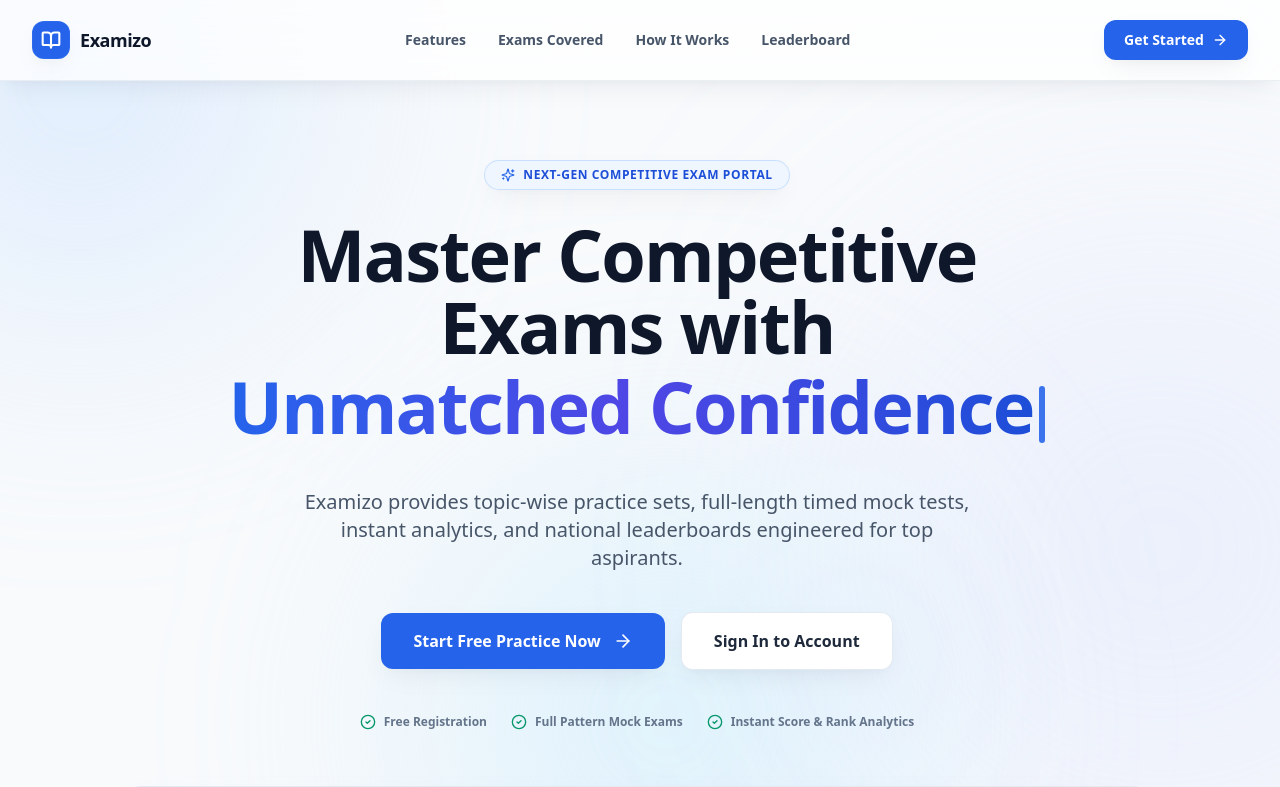
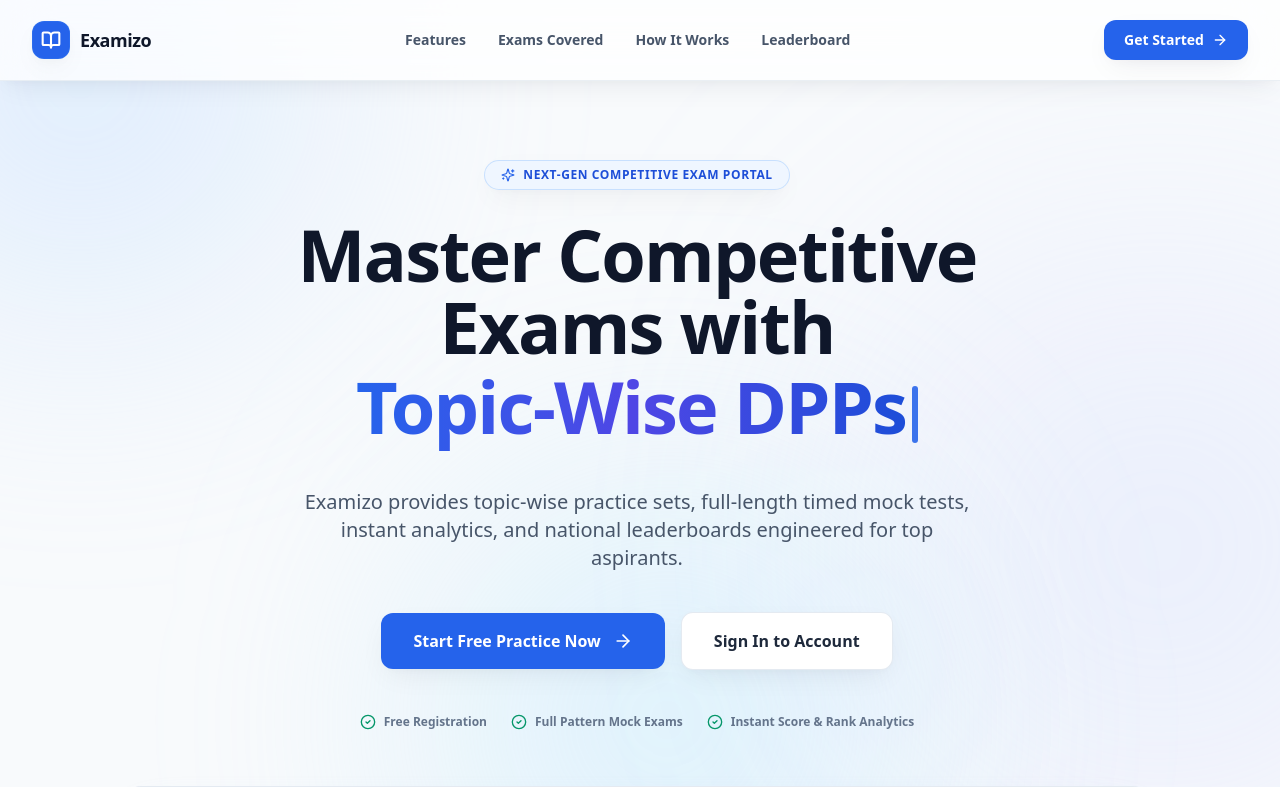
Before and after one commit to VeilSide2004/ExamMaster, a Next.js app: page / in a window 1280 px wide. Shown: the top 787 px of the page. Built offline with nearby package versions, Linux system fonts and the light colour scheme; no server answers; the database is empty.

Commit message:
Update typewriter animation phrases to accurately match Examizo portal features

```diff
--- a/src/app/page.tsx
+++ b/src/app/page.tsx
@@ -22,10 +22,10 @@
 
 const TYPEWRITER_PHRASES = [
   'Academic Precision',
-  'Unmatched Confidence',
-  'Real-Time Mock Tests',
-  'AI Rank Predictions',
-  'Top Percentile Mastery',
+  'Topic-Wise DPPs',
+  'Full Mock Tests',
+  'National Leaderboards',
+  'Performance Analytics',
 ];
 
 export default function LandingPage() {
```
